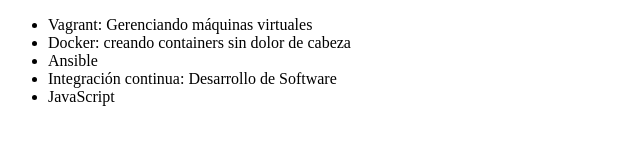
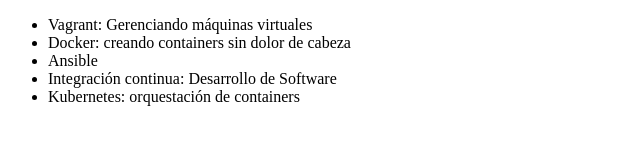
Before and after one commit to karlarochaes/alura-git, a plain HTML site: page index.html in a window 1280 px wide. Shown: the whole page, without its empty margins (0-640 px from the left). Drawn offline with Linux system fonts and the light colour scheme.

Commit message:
Modificando Kubernetes

```diff
--- a/index.html
+++ b/index.html
@@ -10,7 +10,7 @@
          <li> Docker: creando containers sin dolor de cabeza</li>
          <li> Ansible </li>
          <li> Integración continua: Desarrollo de Software </li>
-         <li> JavaScript </li>
+         <li> Kubernetes: orquestación de containers </li>
      </ul>
 </body>
 </html>
```
